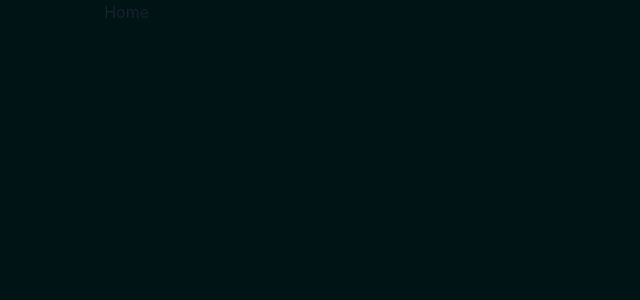
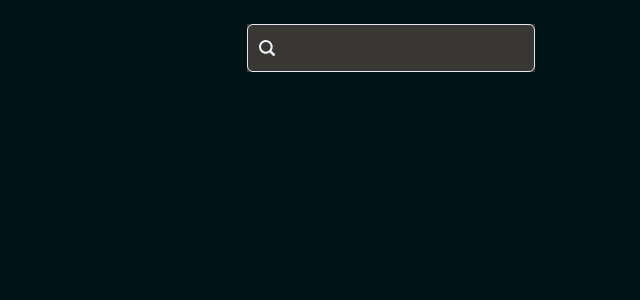
Before and after one commit to waleed677/Tigerhall-content, a React (Vite) app: page / in a window 1280 px wide. Shown: the top 300 px of the page, without its empty margins (249-889 px from the left). Built offline with nearby package versions, Linux system fonts and the light colour scheme.

Commit message:
add search component

```diff
--- a/package.json
+++ b/package.json
@@ -9,6 +9,7 @@
     "preview": "vite preview"
   },
   "dependencies": {
+    "@chakra-ui/icons": "^2.0.19",
     "@chakra-ui/react": "^2.7.0",
     "@emotion/react": "^11.11.0",
     "@emotion/styled": "^11.11.0",
--- a/src/App.tsx
+++ b/src/App.tsx
@@ -1,6 +1,11 @@
+import { Container } from "@chakra-ui/react";
 import Home from "./pages/Home";
 function App() {
-  return <Home />;
+  return (
+    <Container as="main" maxWidth="sm" pt={6} pl={12} pr={12} mx="auto">
+      <Home />
+    </Container>
+  );
 }
 
 export default App;
--- a/src/Theme.tsx
+++ b/src/Theme.tsx
@@ -8,6 +8,12 @@ const Theme = extendTheme({
       },
     },
   },
+  colors: {
+    brand: {
+      700: "#797670",
+      900: "#383733",
+    },
+  },
 });
 
 export default Theme;
--- /dev/null
+++ b/src/components/Search/Search.tsx
@@ -0,0 +1,18 @@
+import { Search2Icon } from "@chakra-ui/icons";
+import { Input, InputLeftElement, InputGroup } from "@chakra-ui/react";
+import React from "react";
+
+const Search = () => {
+  return (
+    <>
+      <InputGroup bg="brand.900">
+        <InputLeftElement>
+          <Search2Icon color="gray.100" mt={2} />
+        </InputLeftElement>
+        <Input size="lg" />
+      </InputGroup>
+    </>
+  );
+};
+
+export default Search;
--- /dev/null
+++ b/src/components/Search/index.tsx
@@ -0,0 +1,3 @@
+import Search from "./Search";
+
+export default Search;
--- a/src/pages/Home/Home.tsx
+++ b/src/pages/Home/Home.tsx
@@ -1,10 +1,11 @@
 import { Container } from "@chakra-ui/react";
 import React from "react";
+import Search from "../../components/Search";
 
 const Home = () => {
   return (
     <>
-      <Container>Home</Container>
+      <Search />
     </>
   );
 };
```
Also changed, not shown: 1 other file (tests, documents, lock files or other folders).
